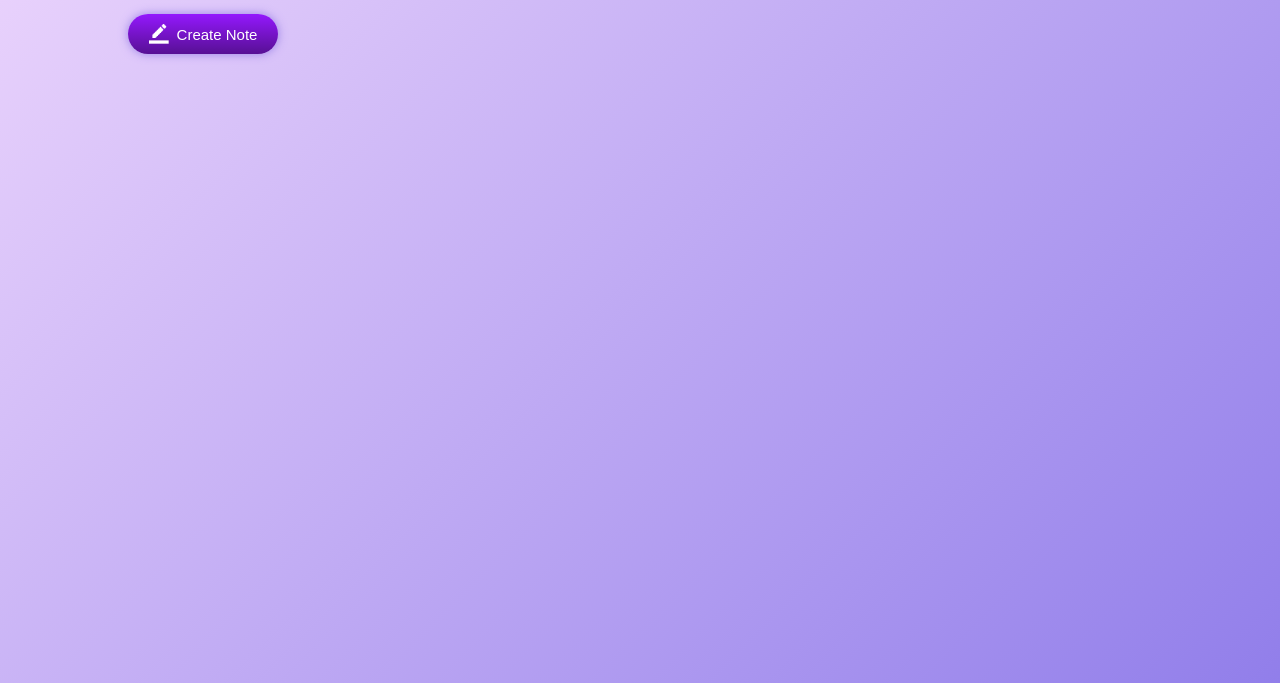
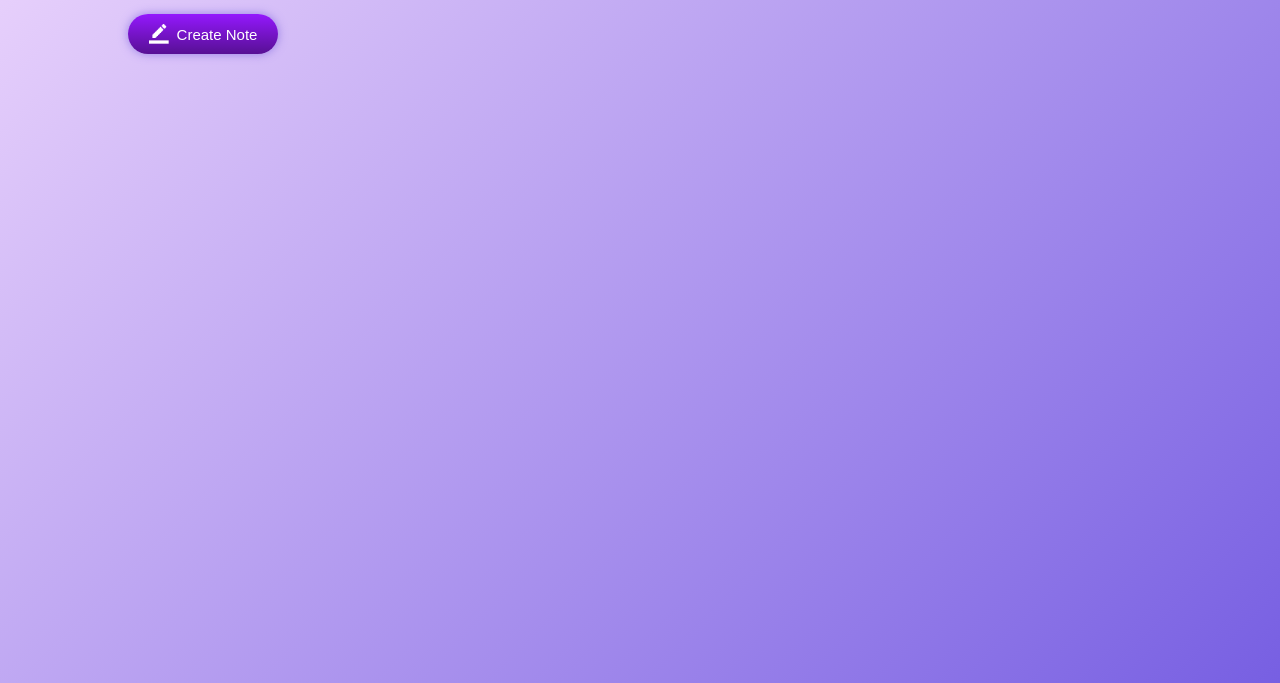
Before and after one commit to riyaaa15/frontend-mini-projects, a plain HTML site: page notes-app/index.html in a window 1280 px wide. Shown: the part 117-800 px from the top of the page. Drawn offline with Linux system fonts and the light colour scheme.

Commit message:
notes-app

```diff
--- a/notes-app/style.css
+++ b/notes-app/style.css
@@ -7,7 +7,7 @@
 .container{
     width: 100%;
     min-height: 100vh;
-    background: linear-gradient(135deg, #edd6fd, #917eea);
+    background: linear-gradient(135deg, #edd6fd, #775fe2);
     color: #fff;
     padding-left: 10%;
     padding-top: 4%;
```
